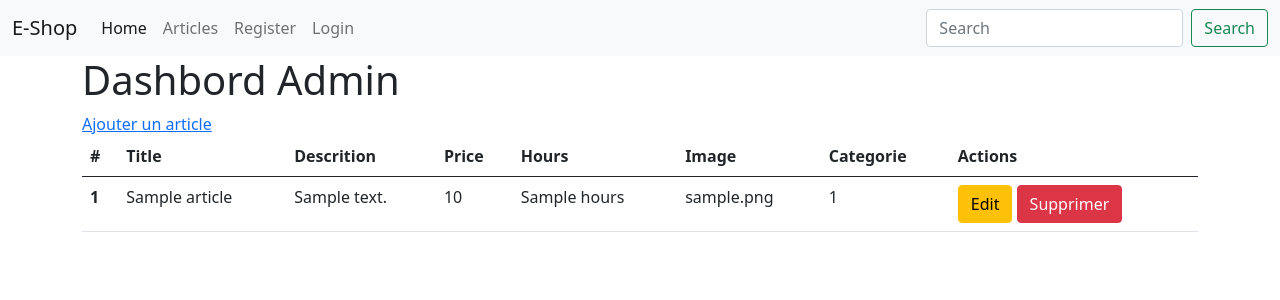
After one commit to JennyViannay/0321_projet_2_fil_rouge, a PHP site: template src/View/Admin/index.html.twig in a window 1280 px wide. The commit adds this page. Shown: the top 300 px of the page. Run offline with PHP 8.4, Linux system fonts and the light colour scheme; the template is opened without the code that fills it: most values are stand-ins (such as "Sample title", 1, 10 or a date in 2020); some libraries are stand-ins or nearby versions.

Commit message:
secure route admin

```diff
--- /dev/null
+++ b/src/View/Admin/index.html.twig
@@ -0,0 +1,38 @@
+{% extends 'layout.html.twig' %}
+{% block title %} - Admin {% endblock %}
+{% block content %}
+<h1>Dashbord Admin</h1>
+
+<a href="/admin/addArticle">Ajouter un article</a>
+<table class="table">
+    <thead>
+        <tr>
+            <th scope="col">#</th>
+            <th scope="col">Title</th>
+            <th scope="col">Descrition</th>
+            <th scope="col">Price</th>
+            <th scope="col">Hours</th>
+            <th scope="col">Image</th>
+            <th scope="col">Categorie</th>
+            <th scope="col">Actions</th>
+        </tr>
+    </thead>
+    <tbody>
+        {% for article in articles %}
+        <tr>
+            <th scope="row">{{article.id}}</th>
+            <td>{{article.title}}</td>
+            <td>{{article.descrition}}</td>
+            <td>{{article.price}}</td>
+            <td>{{article.hours}}</td>
+            <td>{{article.image}}</td>
+            <td>{{article.categorie_id}}</td>
+            <td>
+                <a href="/admin/editArticle/{{ article.id }}" class="btn btn-warning">Edit</a>
+                <a href="/admin/deleteArticle/{{article.id}}" class="btn btn-danger">Supprimer</a>
+            </td>
+        </tr>
+        {% endfor %}
+    </tbody>
+</table>
+{% endblock %}
--- a/src/View/Article/edit.html.twig
+++ b/src/View/Article/edit.html.twig
@@ -3,5 +3,5 @@
 {% block content %}
     <h1>Edit article {{ article.title }}</h1>
     {% include 'Article/_form.html.twig' %}
-    <a href="/article/show/{{ article.id }}">Back</a>
+    <a href="/admin/index">Back</a>
 {% endblock %}
--- a/src/View/Article/index.html.twig
+++ b/src/View/Article/index.html.twig
@@ -9,5 +9,5 @@
             <li>Nothing to display</li>
         {% endfor %}
     </ul>
-    <a href="/article/add">Ajouter</a>
+
 {% endblock %}
--- a/src/View/Article/show.html.twig
+++ b/src/View/Article/show.html.twig
@@ -3,7 +3,6 @@
 {% block content %}
     <h1>Article {{ article.title }}</h1>
     <p>{{ article.id }}. {{ article.title }}</p>
-    <a href="/article/edit/{{ article.id }}">Edit</a>
-    <a href="/article/delete/{{article.id}}">Supprimer</a>
+
     <a href="/article/index">Back</a>
 {% endblock %}
--- a/src/View/layout.html.twig
+++ b/src/View/layout.html.twig
@@ -31,9 +31,6 @@
                     <li class="nav-item">
                         <a class="nav-link" href="/article/index">Articles</a>
                     </li>
-                    <li class="nav-item">
-                        <a class="nav-link" href="/categorie/index">Categories</a>
-                    </li>
                     {% if session.user is not defined %}
                     <li class="nav-item">
                         <a class="nav-link" href="/security/register">Register</a>
@@ -42,14 +39,17 @@
                         <a class="nav-link" href="/security/login">Login</a>
                     </li>
                     {% endif %}
+
                     {% if session.user is defined %}
                     <li class="nav-item">
                         <a class="nav-link" href="/security/logout">Logout</a>
                     </li>
+                    {% if session.user.role_id == 1 %}
+                    <li class="nav-item">
+                        <a class="nav-link" href="/admin/index">Admin</a>
+                    </li>
                     {% endif %}
-                    <li class="nav-item">
-                        {{dump(session)}}
-                    </li>
+                    {% endif %}
                 </ul>
                 <form class="d-flex">
                     <input class="form-control me-2" type="search" placeholder="Search" aria-label="Search">
```
Also changed, not shown: src/Controller/AdminController.php (added, +113 -0 lines), src/Controller/ArticleController.php (+0 -101 lines), src/Controller/CategorieController.php (+0 -90 lines).
